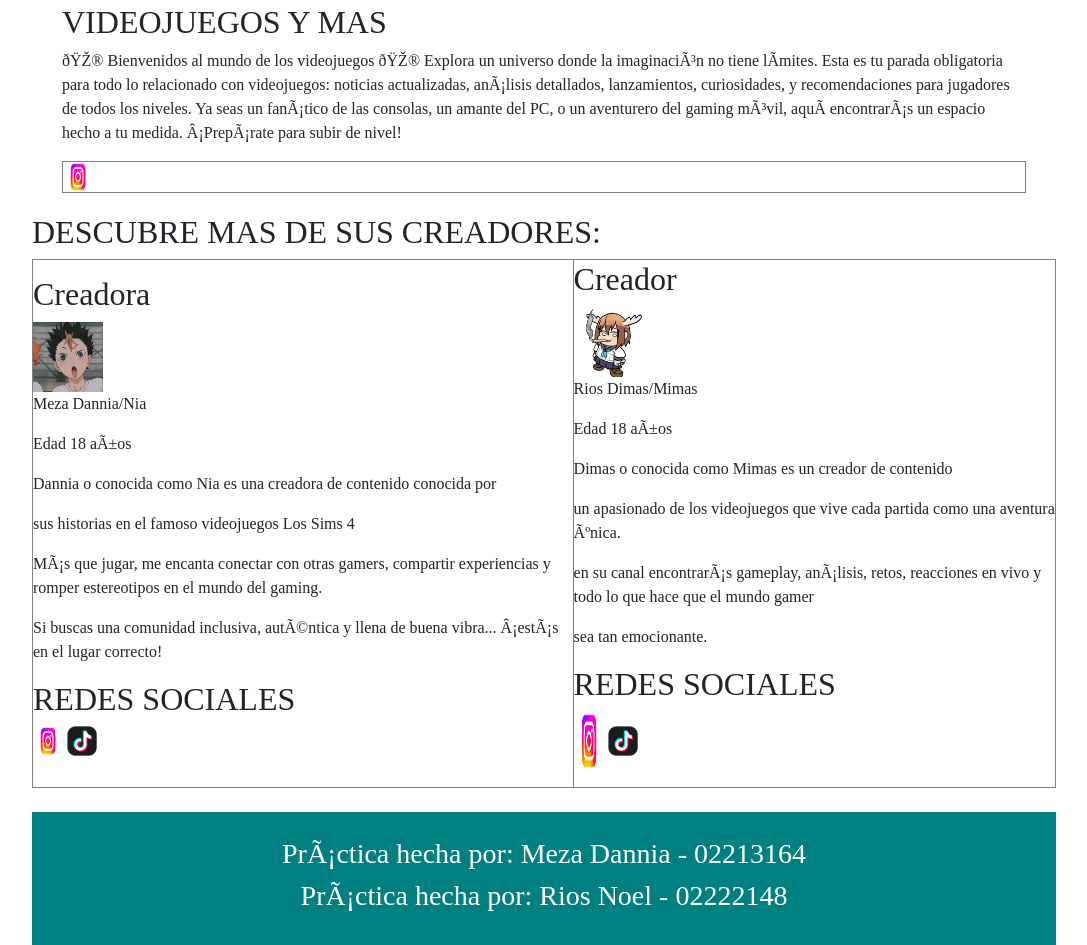
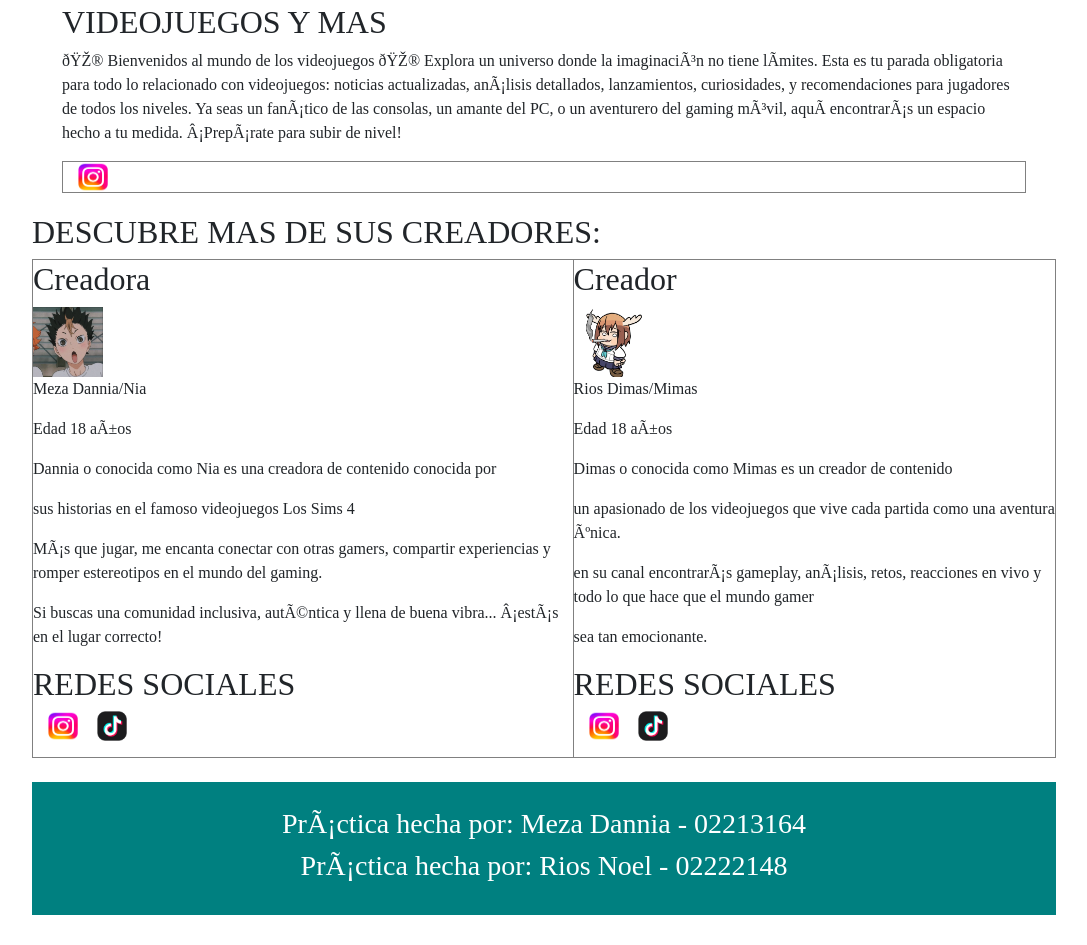
Before and after one commit to Remnia664/Videojuegos-y-mas, a plain HTML site: page Pagina.html in a window 1280 px wide. Shown: the part 980-1925 px from the top of the page, without its empty margins (96-1183 px from the left). After the commit the page ends 1895 px from the top, so only its background shows below. Drawn offline with nearby package versions, Linux system fonts and the light colour scheme.

Commit message:
Update Pagina.html

```diff
--- a/Pagina.html
+++ b/Pagina.html
@@ -58,7 +58,7 @@
          <td>
             <div class="redes-sociales">
                  <a href="https://www.instagram.com/videojuegos.y.masv?igsh=OTE1d3g3Y3c5bXRo" target="_blank">
-              <img src="Instagram-Logo.png" alt="Instagram" width="30" height="30">
+              <img src="Instagram-Logo.png" alt="Instagram" width="60" height="30">
             </a>
           </div>
          </td>
@@ -80,7 +80,7 @@
                         <h2>REDES SOCIALES</h2>
                      <div class="redes-sociales">
                           <a href="https://www.instagram.com/meza.dannia?igsh=MXdvdGExaXF5eXppOQ==" target="_blank">
-                        <img src="Instagram-Logo.png" alt="Instagram" width="30" height="30">
+                        <img src="Instagram-Logo.png" alt="Instagram" width="60" height="30">
                           </a>
                           <a href="https://www.tiktok.com/@dania111222?_t=ZS-8wzEacvVyLq&_r=1" target="_blank">
                                <img src="Tiktok.jpg" alt="Tiktok" width="30" height="30">
@@ -101,7 +101,7 @@
                             <h2>REDES SOCIALES</h2>
                        <div class="redes-sociales">
                                    <a href="https://www.instagram.com/dimas_rios1602?igsh=MTdoYm94emIwemk2OA==" target="_blank">
-                                <img src="Instagram-Logo.png" alt="Instagram" width="30" height="60">
+                                <img src="Instagram-Logo.png" alt="Instagram" width="60" height="30">
                               </a>
                               <a href="https://www.tiktok.com/@mimas.33?_t=ZS-8wyyZCciszg&_r=1" target="_blank">
               <img src="Tiktok.jpg" alt="Tiktok" width="30" height="30">
```
